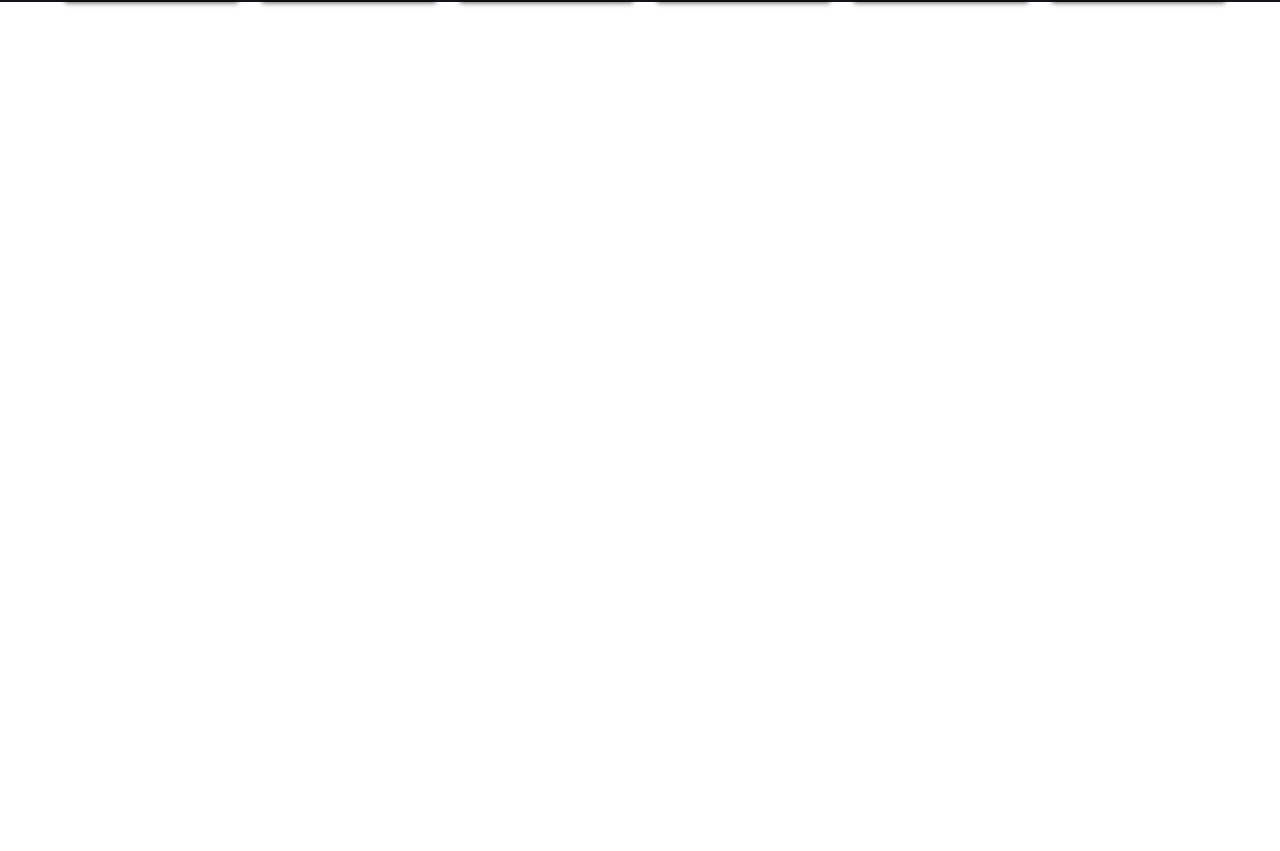
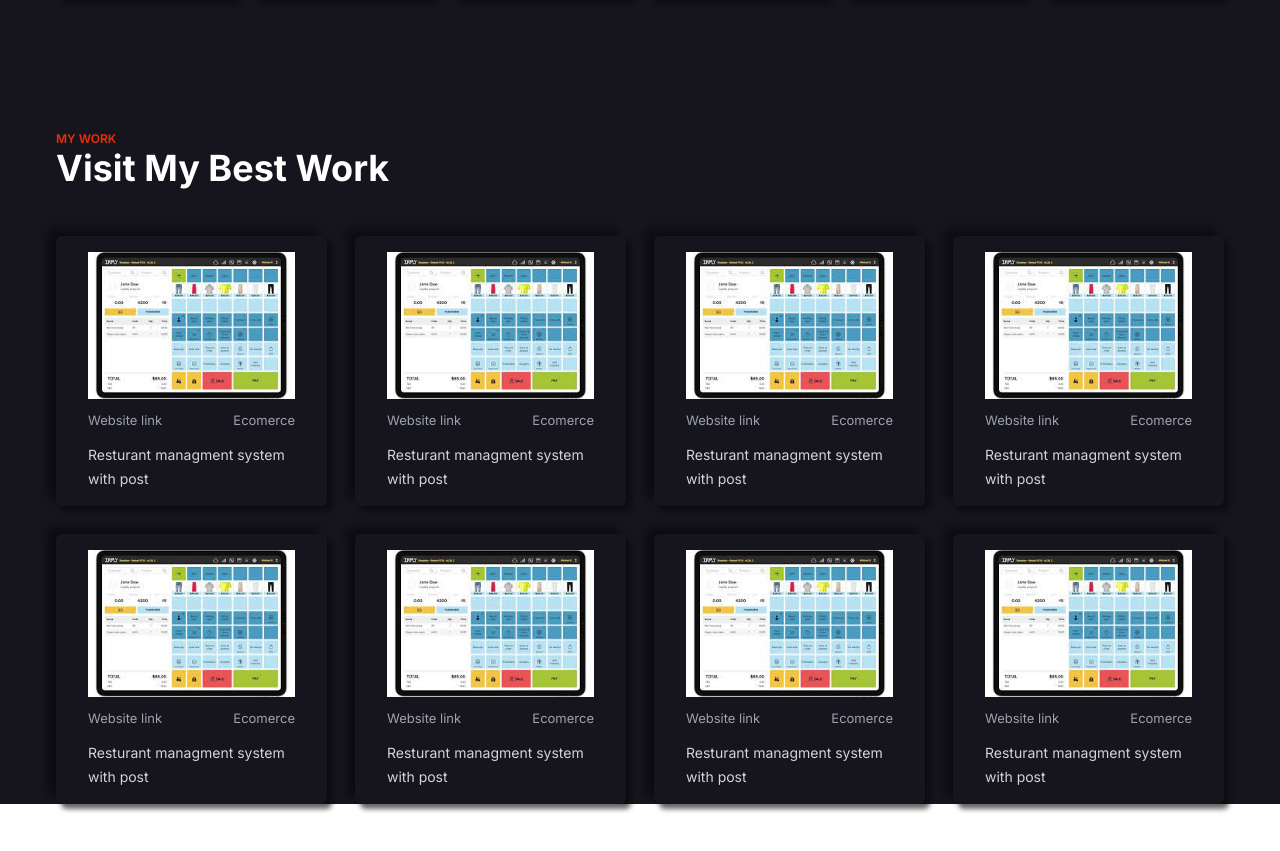
Before and after one commit to Bokhtiar/portfolio.me.com, a Next.js app: page / in a window 1280 px wide. Shown: the part 2243-3094 px from the top of the page. Before the commit the page ends 2373 px from the top, so only its background shows below. Built offline with nearby package versions, Linux system fonts and the light colour scheme.

Commit message:
work desing

```diff
--- a/src/app/page.tsx
+++ b/src/app/page.tsx
@@ -1,6 +1,7 @@
 import Image from "next/image";
+import { Do } from "../components/do/index";
+import {Work} from '../components/work/index';
 import { PrimaryButton } from "../components/button/index";
-import { Do } from "../components/do/index";
 
 export default function Home() {
   return (
@@ -277,6 +278,15 @@ export default function Home() {
             />
           </div>
 
+          <div className="bg-primary m-1 px-12 s ">
+            <Image
+              src="/images/laravel.png"
+              width={60}
+              height={60}
+              alt="Picture of the author"
+              className="mx-auto py-5 rounded"
+            />
+          </div>
 
           <div className="bg-primary m-1 px-12 s ">
             <Image
@@ -288,6 +298,15 @@ export default function Home() {
             />
           </div>
 
+          <div className="bg-primary m-1 px-12 s ">
+            <Image
+              src="/images/laravel.png"
+              width={60}
+              height={60}
+              alt="Picture of the author"
+              className="mx-auto py-5 rounded"
+            />
+          </div>
 
           <div className="bg-primary m-1 px-12 s ">
             <Image
@@ -298,29 +317,6 @@ export default function Home() {
               className="mx-auto py-5 rounded"
             />
           </div>
-
-
-          <div className="bg-primary m-1 px-12 s ">
-            <Image
-              src="/images/laravel.png"
-              width={60}
-              height={60}
-              alt="Picture of the author"
-              className="mx-auto py-5 rounded"
-            />
-          </div>
-
-
-          <div className="bg-primary m-1 px-12 s ">
-            <Image
-              src="/images/laravel.png"
-              width={60}
-              height={60}
-              alt="Picture of the author"
-              className="mx-auto py-5 rounded"
-            />
-          </div>
-
 
           <div className="bg-primary m-1 px-12 s ">
             <Image
@@ -449,8 +445,24 @@ export default function Home() {
               className="mx-auto py-5 rounded"
             />
           </div>
+        </div>
+      </section>
 
-
+      {/* work */}
+      <section className="my-32 container">
+        <h4 className=" uppercase text-secondary text-[12px] font-semibold">
+          My Work
+        </h4>
+        <h1 className=" font-bold text-4xl text-white">Visit My Best Work</h1>
+        <div className="my-12 grid grid-cols-1 md:grid-cols-4 gap-7">
+        <Work name="Resturant managment system with post" website_link="" image="/images/pos.jpeg" category="Ecomerce"></Work>
+        <Work name="Resturant managment system with post" website_link="" image="/images/pos.jpeg" category="Ecomerce"></Work>
+        <Work name="Resturant managment system with post" website_link="" image="/images/pos.jpeg" category="Ecomerce"></Work>
+        <Work name="Resturant managment system with post" website_link="" image="/images/pos.jpeg" category="Ecomerce"></Work>
+        <Work name="Resturant managment system with post" website_link="" image="/images/pos.jpeg" category="Ecomerce"></Work>
+        <Work name="Resturant managment system with post" website_link="" image="/images/pos.jpeg" category="Ecomerce"></Work>
+        <Work name="Resturant managment system with post" website_link="" image="/images/pos.jpeg" category="Ecomerce"></Work>
+        <Work name="Resturant managment system with post" website_link="" image="/images/pos.jpeg" category="Ecomerce"></Work>
         </div>
       </section>
     </section>
--- /dev/null
+++ b/src/components/work/index.tsx
@@ -0,0 +1,26 @@
+import Image from "next/image";
+import { IWork } from "../../types/work.type";
+export const Work: React.FC<IWork> = (props: IWork): JSX.Element => {
+  return (
+    <div>
+      <div className=" s text-white bg-primary px-8 py-4 rounded-md my-[0px]">
+        <Image
+          src={props.image}
+          width={250}
+          height={250}
+          alt="Picture of the author"
+          className="mx-auto w-full"
+        />
+        <div className="flex items-center justify-between my-3 ">
+          <a href={props.website_link} className="text-gray-400 text-[13px]">
+            Website link
+          </a>
+          <span className="text-gray-400 text-[13px]">{props.category}</span>
+        </div>
+        <a href="" className="text-gray-300 text-sm text-center">
+          {props.name}
+        </a>
+      </div>
+    </div>
+  );
+};
--- /dev/null
+++ b/src/types/work.type.ts
@@ -0,0 +1,6 @@
+export interface IWork {
+  website_link: string;
+  category: string;
+  name: string;
+  image: string;
+}
```
Also changed, not shown: public/images/pos.jpeg (added).
